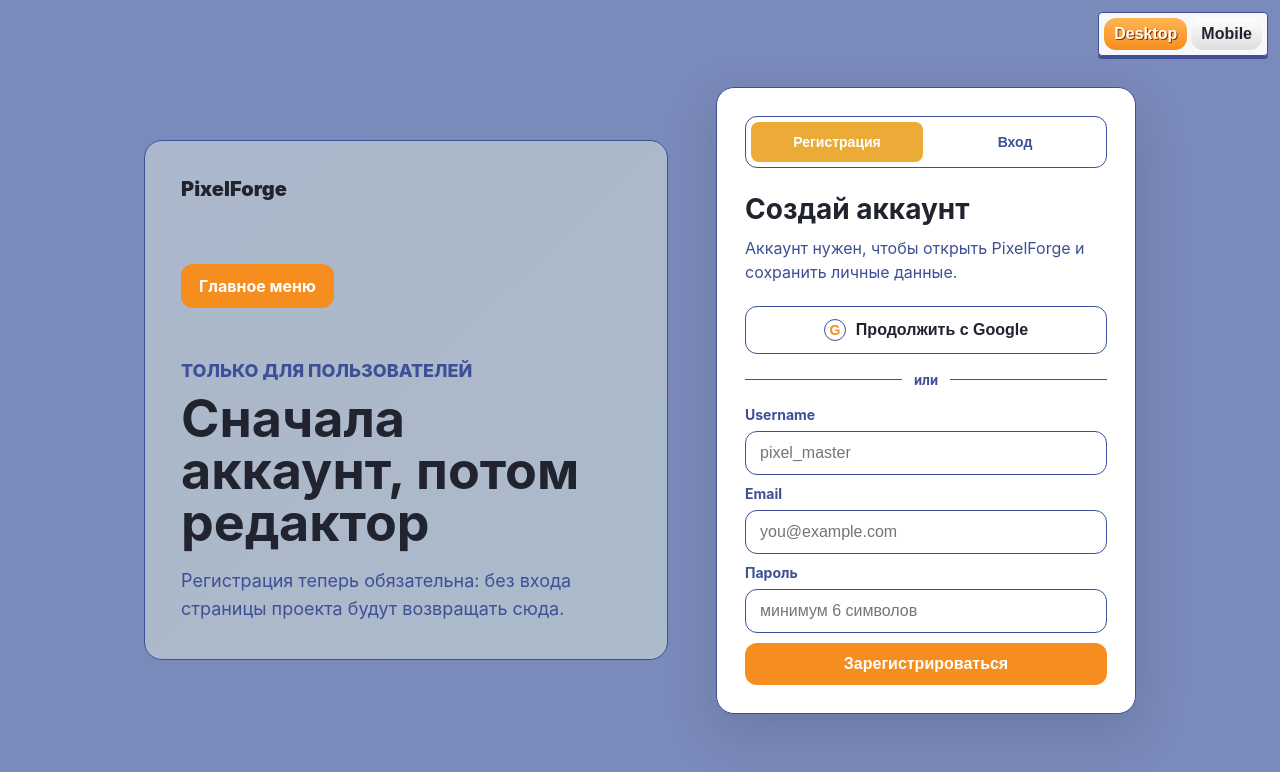
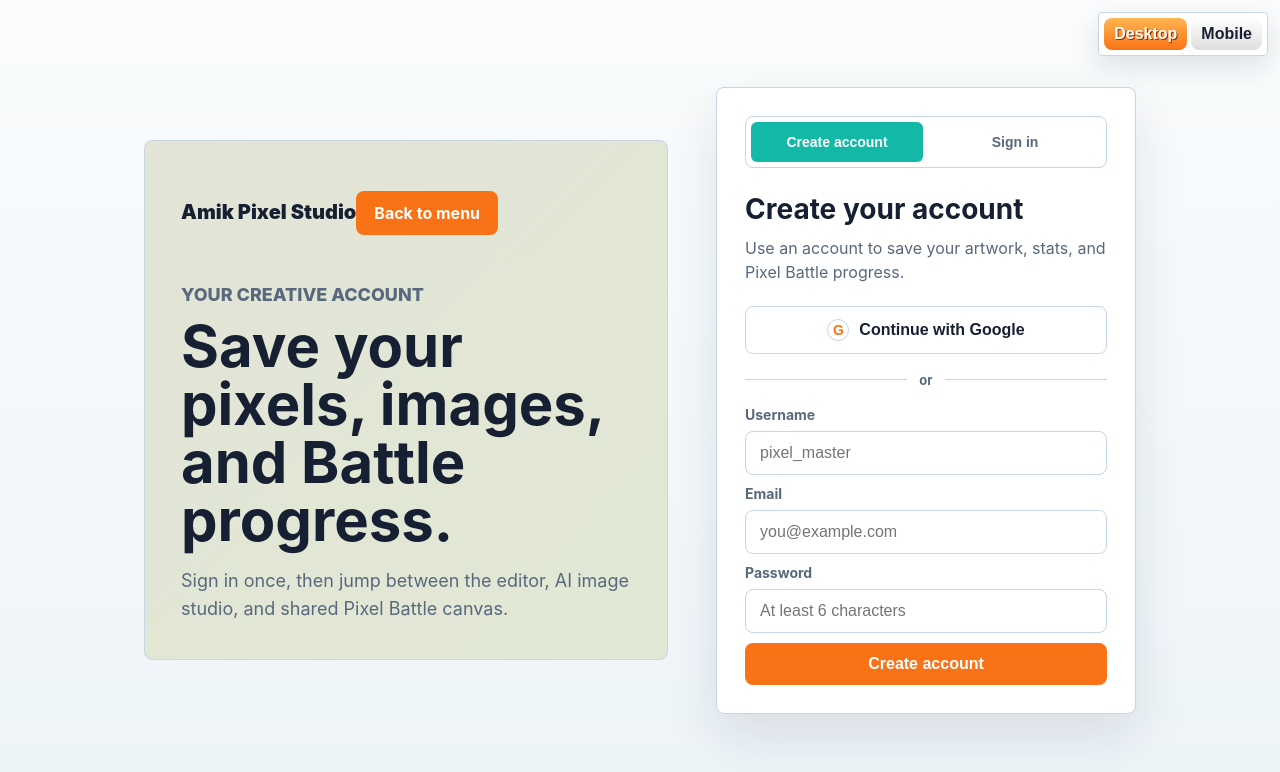
Before and after one commit to amiktalgat/Amik, a React (Vite) app: page /auth in a window 1280 px wide. Shown: the top 772 px of the page. Built offline with nearby package versions, Linux system fonts and the light colour scheme; no server answers.

Commit message:
Polish app UI

```diff
--- a/src/components/Auth.tsx
+++ b/src/components/Auth.tsx
@@ -27,9 +27,7 @@
 
     const { error } = await supabase.auth.signInWithOAuth({
       provider: 'google',
-      options: {
-        redirectTo: getRedirectUrl(),
-      },
+      options: { redirectTo: getRedirectUrl() },
     });
 
     if (error) {
@@ -38,14 +36,13 @@
     }
   }
 
-  async function handleSubmit(e: React.FormEvent) {
-    e.preventDefault();
+  async function handleSubmit(event: React.FormEvent) {
+    event.preventDefault();
     setBusy(true);
     setMessage('');
 
     try {
-      const request =
-        mode === 'signup'
+      const request = mode === 'signup'
         ? supabase.auth.signUp({
             email,
             password,
@@ -60,19 +57,14 @@
         return;
       }
 
-      if (mode === 'signup') {
-        if (data.session) {
-          onSuccess?.();
-          return;
-        }
-
-        setMessage('Аккаунт создан. Проверь почту, если Supabase попросит подтвердить email.');
+      if (mode === 'signup' && !data.session) {
+        setMessage('Account created. Check your email if Supabase asks for confirmation.');
         return;
       }
 
       onSuccess?.();
     } catch {
-      setMessage('Что-то пошло не так. Попробуй ещё раз.');
+      setMessage('Something went wrong. Try again.');
     } finally {
       setBusy(false);
     }
@@ -80,38 +72,25 @@
 
   return (
     <section className="auth-card">
-      <div className="auth-switch" aria-label="Выбор действия">
-        <button
-          className={mode === 'signup' ? 'active' : ''}
-          type="button"
-          onClick={() => setMode('signup')}
-        >
-          Регистрация
+      <div className="auth-switch" aria-label="Choose auth action">
+        <button className={mode === 'signup' ? 'active' : ''} type="button" onClick={() => setMode('signup')}>
+          Create account
         </button>
-        <button
-          className={mode === 'signin' ? 'active' : ''}
-          type="button"
-          onClick={() => setMode('signin')}
-        >
-          Вход
+        <button className={mode === 'signin' ? 'active' : ''} type="button" onClick={() => setMode('signin')}>
+          Sign in
         </button>
       </div>
 
-      <h2>{mode === 'signup' ? 'Создай аккаунт' : 'Войди в аккаунт'}</h2>
-      <p className="auth-copy">Аккаунт нужен, чтобы открыть PixelForge и сохранить личные данные.</p>
+      <h2>{mode === 'signup' ? 'Create your account' : 'Welcome back'}</h2>
+      <p className="auth-copy">Use an account to save your artwork, stats, and Pixel Battle progress.</p>
 
-      <button
-        className="google-button"
-        type="button"
-        onClick={handleGoogleSignIn}
-        disabled={busy || googleBusy}
-      >
+      <button className="google-button" type="button" onClick={handleGoogleSignIn} disabled={busy || googleBusy}>
         <span aria-hidden="true">G</span>
-        {googleBusy ? 'Открываем Google...' : 'Продолжить с Google'}
+        {googleBusy ? 'Opening Google...' : 'Continue with Google'}
       </button>
 
       <div className="auth-divider">
-        <span>или</span>
+        <span>or</span>
       </div>
 
       <form onSubmit={handleSubmit} className="form">
@@ -122,7 +101,7 @@
               type="text"
               placeholder="pixel_master"
               value={username}
-              onChange={(e) => setUsername(e.target.value)}
+              onChange={(event) => setUsername(event.target.value)}
               maxLength={24}
               required
             />
@@ -134,23 +113,23 @@
             type="email"
             placeholder="you@example.com"
             value={email}
-            onChange={(e) => setEmail(e.target.value)}
+            onChange={(event) => setEmail(event.target.value)}
             required
           />
         </label>
         <label>
-          Пароль
+          Password
           <input
             type="password"
-            placeholder="минимум 6 символов"
+            placeholder="At least 6 characters"
             value={password}
-            onChange={(e) => setPassword(e.target.value)}
+            onChange={(event) => setPassword(event.target.value)}
             minLength={6}
             required
           />
         </label>
         <button className="primary-button" type="submit" disabled={busy}>
-          {busy ? 'Подождите...' : mode === 'signup' ? 'Зарегистрироваться' : 'Войти'}
+          {busy ? 'Please wait...' : mode === 'signup' ? 'Create account' : 'Sign in'}
         </button>
       </form>
 
--- a/src/index.css
+++ b/src/index.css
@@ -1,20 +1,25 @@
 :root {
-  --bg: #7a8aba;
+  --bg: #edf4f8;
   --card: #ffffff;
-  --ink: #21242e;
-  --soft: #3d4f97;
-  --clay: #f68d1f;
-  --mint: #ecab37;
-  --line: #3d4f97;
-  --wash: #9fbee7;
-  --carbon: #21242e;
+  --ink: #172033;
+  --soft: #58687d;
+  --clay: #f97316;
+  --mint: #14b8a6;
+  --line: #c8d5e4;
+  --wash: #dff3f4;
+  --carbon: #172033;
   font-family: 'Inter', system-ui, -apple-system, sans-serif;
   color: var(--ink);
 }
 
 * { box-sizing: border-box; margin: 0; padding: 0; }
 
-body { background: var(--bg); }
+body {
+  min-width: 320px;
+  background:
+    linear-gradient(180deg, rgba(255, 255, 255, 0.72), rgba(237, 244, 248, 0)),
+    var(--bg);
+}
 
 .device-preview {
   min-height: 100vh;
@@ -31,7 +36,7 @@
   border: 1px solid var(--line);
   border-radius: 4px;
   background: rgba(255, 255, 255, 0.94);
-  box-shadow: 0 3px 0 var(--line);
+  box-shadow: 0 10px 28px rgba(23, 32, 51, 0.12);
 }
 
 .device-toolbar button {
@@ -91,9 +96,9 @@
 }
 
 .container {
-  max-width: 560px;
+  max-width: 960px;
   margin: 0 auto;
-  padding: 32px 20px 64px;
+  padding: 28px 20px 64px;
 }
 
 .header {
@@ -107,24 +112,34 @@
 
 .top-nav {
   display: flex;
+  flex-wrap: wrap;
   align-items: center;
   justify-content: flex-end;
-  gap: 14px;
-  margin-bottom: 24px;
+  gap: 8px;
+  margin-bottom: 22px;
 }
 
 .top-nav a {
+  padding: 8px 10px;
+  border: 1px solid transparent;
+  border-radius: 8px;
   color: var(--soft);
   font-weight: 700;
   text-decoration: none;
 }
 
+.top-nav a:hover {
+  border-color: var(--line);
+  background: rgba(255, 255, 255, 0.72);
+  color: var(--ink);
+}
+
 .card {
   background: var(--card);
   border: 1px solid var(--line);
-  border-radius: 18px;
+  border-radius: 8px;
   padding: 24px;
-  box-shadow: 0 10px 30px rgba(33, 36, 46, 0.14);
+  box-shadow: 0 18px 42px rgba(23, 32, 51, 0.08);
 }
 
 .card h2 { font-size: 22px; margin-bottom: 16px; }
@@ -144,7 +159,7 @@
   flex: 1;
   padding: 12px 14px;
   border: 1px solid var(--line);
-  border-radius: 12px;
+  border-radius: 8px;
   font-size: 16px;
   background: #fff;
   color: var(--ink);
@@ -153,7 +168,7 @@
 button {
   padding: 12px 18px;
   border: none;
-  border-radius: 12px;
+  border-radius: 8px;
   background: var(--clay);
   color: #fff;
   font-size: 16px;
@@ -178,7 +193,7 @@
   display: inline-block;
   margin-top: 22px;
   padding: 12px 18px;
-  border-radius: 12px;
+  border-radius: 8px;
   background: var(--clay);
   color: #fff;
   font-weight: 700;
@@ -208,7 +223,7 @@
   border: 1px solid var(--line);
   border-radius: 8px;
   background: var(--card);
-  box-shadow: 0 10px 30px rgba(33, 36, 46, 0.14);
+  box-shadow: 0 18px 42px rgba(23, 32, 51, 0.08);
 }
 .empty-state h2 {
   font-size: 24px;
@@ -234,14 +249,14 @@
   padding: 12px 14px;
   background: #fff;
   border: 1px solid var(--line);
-  border-radius: 12px;
+  border-radius: 8px;
 }
 
 .hello {
-  margin-top: 18vh;
+  margin-top: 12vh;
   text-align: center;
 }
-.hello h1 { font-size: 44px; font-weight: 800; margin-bottom: 16px; }
+.hello h1 { font-size: clamp(36px, 6vw, 64px); font-weight: 900; margin-bottom: 16px; letter-spacing: 0; }
 .hello p { font-size: 18px; color: var(--soft); line-height: 1.5; }
 .hello__hint {
   margin-top: 20px;
@@ -254,7 +269,7 @@
 }
 
 .home-menu {
-  max-width: 860px;
+  max-width: 1040px;
 }
 
 .home-menu .hello {
@@ -264,19 +279,20 @@
 .home-grid {
   display: grid;
   grid-template-columns: repeat(3, minmax(0, 1fr));
-  gap: 14px;
-  margin-top: 28px;
+  gap: 16px;
+  margin-top: 30px;
 }
 
 .home-card {
   display: grid;
   gap: 10px;
-  min-height: 168px;
-  padding: 18px;
+  min-height: 190px;
+  align-content: start;
+  padding: 20px;
   border: 1px solid var(--line);
   border-radius: 4px;
   background: var(--card);
-  box-shadow: 0 10px 30px rgba(33, 36, 46, 0.14);
+  box-shadow: 0 18px 42px rgba(23, 32, 51, 0.08);
   color: var(--ink);
   text-decoration: none;
   transition: border-color 0.18s, transform 0.18s;
@@ -284,11 +300,13 @@
 
 .home-card:hover {
   border-color: var(--clay);
-  transform: translateY(-2px);
+  box-shadow: 0 22px 48px rgba(23, 32, 51, 0.12);
+  transform: translateY(-3px);
 }
 
 .home-card strong {
-  font-size: 20px;
+  font-size: 22px;
+  letter-spacing: 0;
 }
 
 .home-card span {
@@ -324,7 +342,7 @@
   justify-content: space-between;
   padding: 36px;
   border: 1px solid var(--line);
-  border-radius: 18px;
+  border-radius: 8px;
   background:
     linear-gradient(135deg, rgba(246, 141, 31, 0.14), rgba(236, 171, 55, 0.16)),
     var(--wash);
@@ -341,7 +359,7 @@
 .auth-hero h1 {
   max-width: 520px;
   margin-bottom: 18px;
-  font-size: 52px;
+  font-size: clamp(40px, 6vw, 58px);
   line-height: 1;
 }
 
@@ -355,9 +373,9 @@
 .auth-card {
   background: var(--card);
   border: 1px solid var(--line);
-  border-radius: 18px;
+  border-radius: 8px;
   padding: 28px;
-  box-shadow: 0 18px 52px rgba(33, 36, 46, 0.16);
+  box-shadow: 0 22px 52px rgba(23, 32, 51, 0.1);
 }
 
 .auth-card h2 {
@@ -420,14 +438,14 @@
   margin-bottom: 24px;
   padding: 5px;
   border: 1px solid var(--line);
-  border-radius: 12px;
+  border-radius: 8px;
   background: #fff;
 }
 
 .auth-switch button {
   min-height: 40px;
   padding: 8px 10px;
-  border-radius: 8px;
+  border-radius: 6px;
   background: transparent;
   color: var(--soft);
   font-size: 14px;
--- a/src/pages/AuthPage.tsx
+++ b/src/pages/AuthPage.tsx
@@ -19,7 +19,10 @@
   if (loading) {
     return (
       <main className="auth-page">
-        <p className="empty">Проверяем вход...</p>
+        <section className="empty-state">
+          <h2>Checking sign in</h2>
+          <p>One moment while we open your workspace.</p>
+        </section>
       </main>
     );
   }
@@ -27,32 +30,28 @@
   return (
     <main className="auth-page">
       <section className="auth-hero">
-        <Link className="auth-logo" href="/">
-          PixelForge
-        </Link>
-        <Link className="home-link auth-home-link" href="/">
-          Главное меню
-        </Link>
         <div>
-          <p className="eyebrow">Только для пользователей</p>
-          <h1>Сначала аккаунт, потом редактор</h1>
-          <p>
-            Регистрация теперь обязательна: без входа страницы проекта будут возвращать сюда.
-          </p>
+          <Link className="auth-logo" href="/">Amik Pixel Studio</Link>
+          <Link className="home-link auth-home-link" href="/">Back to menu</Link>
+        </div>
+        <div>
+          <p className="eyebrow">Your creative account</p>
+          <h1>Save your pixels, images, and Battle progress.</h1>
+          <p>Sign in once, then jump between the editor, AI image studio, and shared Pixel Battle canvas.</p>
         </div>
       </section>
 
       {user ? (
         <section className="auth-card">
-          <p className="eyebrow">Аккаунт подключён</p>
-          <h2>Ты уже вошёл</h2>
+          <p className="eyebrow">Account connected</p>
+          <h2>You are signed in</h2>
           <p className="auth-copy">{user.email}</p>
           <div className="actions">
             <button className="primary-button" type="button" onClick={() => navigate(getNextPath())}>
-              Продолжить
+              Continue
             </button>
             <button className="ghost" type="button" onClick={signOut}>
-              Выйти
+              Sign out
             </button>
           </div>
         </section>
--- a/src/pages/battle.css
+++ b/src/pages/battle.css
@@ -1,13 +1,13 @@
 .battle-shell {
-  --battle-bg: #7a8aba;
-  --battle-line: #3d4f97;
-  --battle-soft-line: #5a5f8c;
-  --battle-carbon: #21242e;
-  --battle-sky: #9fbee7;
-  --battle-ice: #c0d5e6;
-  --battle-panel: #dedede;
-  --battle-orange: #f68d1f;
-  --battle-gold: #ecab37;
+  --battle-bg: #edf4f8;
+  --battle-line: #58687d;
+  --battle-soft-line: #c8d5e4;
+  --battle-carbon: #172033;
+  --battle-sky: #dff3f4;
+  --battle-ice: #d8e7f1;
+  --battle-panel: #ffffff;
+  --battle-orange: #f97316;
+  --battle-gold: #facc15;
   --battle-nav: #e48600;
   --battle-red: #e60012;
   position: fixed;
@@ -16,7 +16,9 @@
   height: 100dvh;
   overflow: hidden;
   overscroll-behavior: none;
-  background: var(--battle-bg);
+  background:
+    linear-gradient(180deg, rgba(255, 255, 255, 0.72), rgba(237, 244, 248, 0)),
+    var(--battle-bg);
   color: var(--battle-carbon);
 }
 
@@ -33,10 +35,10 @@
   width: min(720px, calc(100vw - 24px));
   min-height: 54px;
   padding: 8px 12px;
-  border: 1px solid rgba(61, 79, 151, 0.45);
+  border: 1px solid rgba(200, 213, 228, 0.88);
   border-radius: 8px;
   background: rgba(255, 255, 255, 0.9);
-  box-shadow: 0 12px 36px rgba(33, 36, 46, 0.16);
+  box-shadow: 0 16px 42px rgba(23, 32, 51, 0.1);
   backdrop-filter: blur(12px);
 }
 
@@ -101,7 +103,7 @@
   height: 100dvh;
   display: block;
   background: var(--battle-ice);
-  box-shadow: inset 0 0 0 4px rgba(33, 36, 46, 0.72);
+  box-shadow: inset 0 0 0 3px rgba(23, 32, 51, 0.45);
   cursor: crosshair;
   touch-action: none;
 }
@@ -122,10 +124,10 @@
 }
 
 .battle-panel {
-  border: 1px solid rgba(61, 79, 151, 0.45);
+  border: 1px solid rgba(200, 213, 228, 0.88);
   border-radius: 8px;
   background: rgba(255, 255, 255, 0.93);
-  box-shadow: 0 12px 36px rgba(33, 36, 46, 0.16);
+  box-shadow: 0 16px 42px rgba(23, 32, 51, 0.1);
   backdrop-filter: blur(12px);
 }
 
@@ -212,7 +214,7 @@
 .battle-tool-tabs button,
 .battle-size-control select {
   min-height: 38px;
-  border: 1px solid rgba(61, 79, 151, 0.55);
+  border: 1px solid rgba(200, 213, 228, 0.95);
   border-radius: 6px;
   background: #ffffff;
   color: var(--battle-carbon);
@@ -268,7 +270,7 @@
   align-items: center;
   gap: 8px;
   padding: 8px;
-  border: 1px solid rgba(61, 79, 151, 0.2);
+  border: 1px solid rgba(200, 213, 228, 0.82);
   border-radius: 6px;
   background: rgba(255, 255, 255, 0.72);
 }
@@ -350,17 +352,17 @@
   display: grid;
   place-items: center;
   padding: 24px;
-  background: rgba(122, 138, 186, 0.86);
+  background: rgba(237, 244, 248, 0.86);
   backdrop-filter: blur(8px);
 }
 
 .battle-loading div {
   width: min(360px, 100%);
   padding: 22px;
-  border: 1px solid rgba(61, 79, 151, 0.55);
+  border: 1px solid rgba(200, 213, 228, 0.9);
   border-radius: 8px;
   background: #ffffff;
-  box-shadow: 0 18px 42px rgba(33, 36, 46, 0.22);
+  box-shadow: 0 20px 52px rgba(23, 32, 51, 0.14);
   text-align: center;
 }
 
@@ -391,7 +393,7 @@
   border: 1px solid rgba(61, 79, 151, 0.55);
   border-radius: 8px;
   background: #ffffff;
-  box-shadow: 0 22px 52px rgba(33, 36, 46, 0.28);
+  box-shadow: 0 24px 56px rgba(23, 32, 51, 0.18);
 }
 
 .battle-tutorial__card h2 {
--- a/src/pages/pixelForge.css
+++ b/src/pages/pixelForge.css
@@ -1,18 +1,20 @@
 .pf-app {
-  --pf-bg: #7a8aba;
-  --pf-line: #3d4f97;
-  --pf-text: #21242e;
-  --pf-muted: #3d4f97;
-  --pf-accent: #f68d1f;
-  --pf-cyan: #9fbee7;
-  --pf-panel: #dedede;
-  --pf-surface: #9fbee7;
+  --pf-bg: #edf4f8;
+  --pf-line: #c8d5e4;
+  --pf-text: #172033;
+  --pf-muted: #58687d;
+  --pf-accent: #f97316;
+  --pf-cyan: #14b8a6;
+  --pf-panel: #f7fafc;
+  --pf-surface: #dff3f4;
   --pf-soft: #ffffff;
-  --pf-gold: #ecab37;
+  --pf-gold: #facc15;
   display: grid;
   grid-template: 64px minmax(360px, 52vh) auto auto auto 34px / minmax(0, 1fr);
   min-height: 100vh;
-  background: var(--pf-bg);
+  background:
+    linear-gradient(180deg, rgba(255, 255, 255, 0.72), rgba(237, 244, 248, 0)),
+    var(--pf-bg);
   color: var(--pf-text);
 }
 
@@ -24,7 +26,7 @@
   border: 1px solid var(--pf-line);
   background: #ffffff;
   color: var(--pf-text);
-  border-radius: 8px;
+  border-radius: 7px;
   padding: 9px 12px;
   cursor: pointer;
   transition: border-color 0.18s, background 0.18s, transform 0.18s;
@@ -52,7 +54,7 @@
   display: flex;
   align-items: center;
   justify-content: space-between;
-  background: rgba(255, 255, 255, 0.88);
+  background: rgba(255, 255, 255, 0.9);
   border-bottom: 1px solid var(--pf-line);
   backdrop-filter: blur(18px);
 }
@@ -80,7 +82,7 @@
   border: 1px solid var(--pf-line);
   background: #ffffff;
   color: var(--pf-text);
-  border-radius: 8px;
+  border-radius: 7px;
   padding: 9px 12px;
   text-decoration: none;
 }
@@ -113,7 +115,7 @@
 .pf-sidebar {
   overflow: visible;
   padding: 16px;
-  background: var(--pf-panel);
+  background: rgba(247, 250, 252, 0.96);
 }
 .pf-leftPanel {
   display: grid;
@@ -142,7 +144,7 @@
   padding: 14px;
   border: 1px solid var(--pf-line);
   border-radius: 8px;
-  background: var(--pf-soft);
+  background: rgba(255, 255, 255, 0.92);
   box-shadow: none;
 }
 .pf-leftPanel .pf-sectionCard { grid-column: 1 / -1; }
@@ -158,7 +160,7 @@
   min-height: 0;
   overflow: hidden;
   padding: 16px;
-  background-color: var(--pf-surface);
+  background-color: #e6f4f5;
   background-image: linear-gradient(45deg, rgba(246, 141, 31, 0.05) 25%, transparent 25%),
     linear-gradient(-45deg, rgba(61, 79, 151, 0.05) 25%, transparent 25%);
   background-size: 28px 28px;
@@ -174,7 +176,7 @@
   place-items: center;
   margin: 0 auto 20px;
   border: 1px solid var(--pf-line);
-  border-radius: 18px;
+  border-radius: 8px;
   background: linear-gradient(135deg, #ffffff, var(--pf-surface));
   color: var(--pf-cyan);
   font-size: 28px;
@@ -195,7 +197,7 @@
   border: 1px solid var(--pf-line);
   border-radius: 8px;
   background: #ffffff;
-  box-shadow: 0 26px 70px rgba(33, 36, 46, 0.16);
+  box-shadow: 0 24px 64px rgba(23, 32, 51, 0.12);
 }
 
 .pf-canvasShell.hidden { display: none; }
@@ -203,7 +205,7 @@
   position: relative;
   max-width: 100%;
   max-height: 100%;
-  background-color: #c0d5e6;
+  background-color: #d8e7f1;
   background-image:
     linear-gradient(45deg, rgba(61, 79, 151, 0.18) 25%, transparent 25%),
     linear-gradient(-45deg, rgba(61, 79, 151, 0.18) 25%, transparent 25%),
@@ -356,7 +358,7 @@
   overflow: auto;
   border: 1px solid var(--pf-line);
   border-radius: 8px;
-  background-color: #c0d5e6;
+  background-color: #d8e7f1;
   background-image:
     linear-gradient(45deg, rgba(61, 79, 151, 0.18) 25%, transparent 25%),
     linear-gradient(-45deg, rgba(61, 79, 151, 0.18) 25%, transparent 25%),
@@ -503,7 +505,7 @@
   border: 1px solid var(--pf-line);
   border-radius: 8px;
   background: #ffffff;
-  box-shadow: 0 26px 70px rgba(33, 36, 46, 0.16);
+  box-shadow: 0 24px 64px rgba(23, 32, 51, 0.12);
 }
 .pf-tilemapStage canvas {
   width: 100%;
```
Also changed, not shown: src/components/pixel-forge/TilemapControlsPanel.tsx (added, +92 -0 lines), src/components/pixel-forge/TilemapEditor.tsx (+24 -76 lines), src/components/pixel-forge/TilemapInfoPanel.tsx (added, +37 -0 lines). Lines whose indentation alone changed are shown as unchanged.
